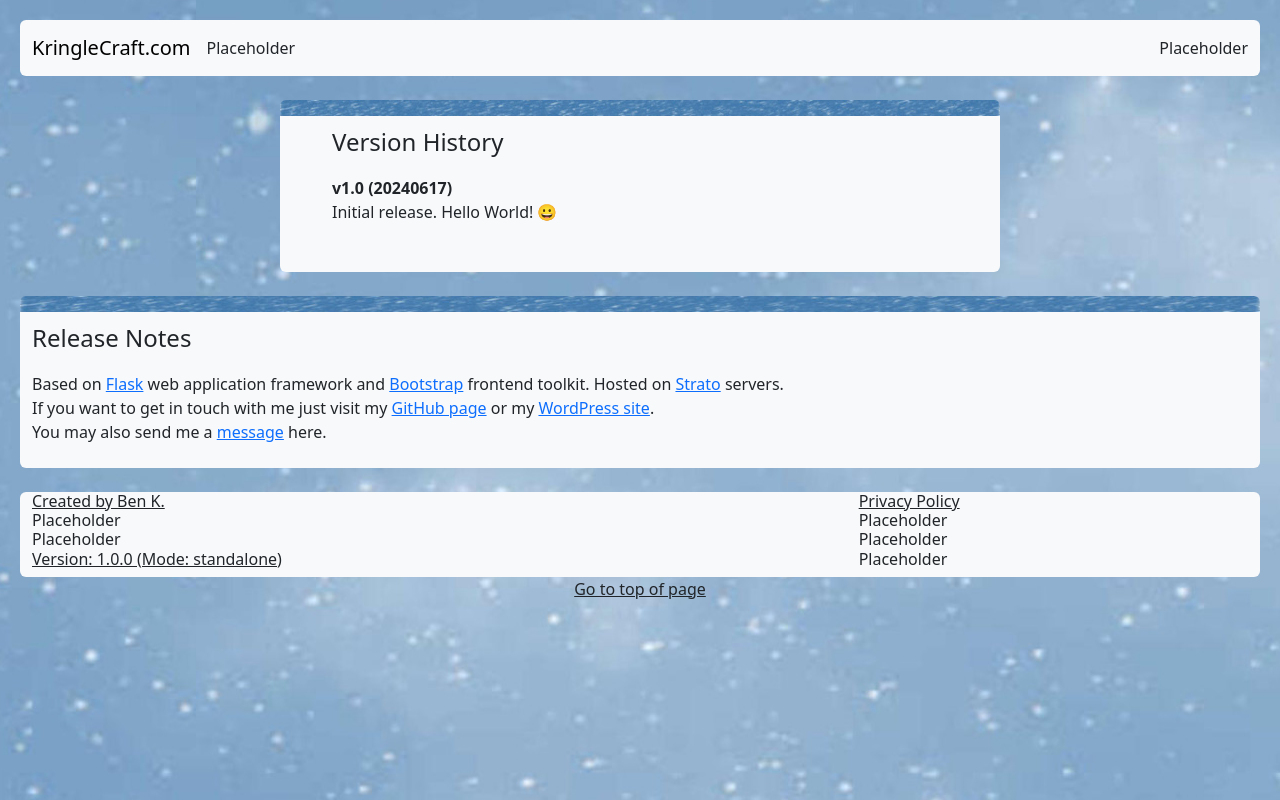
After one commit to benjamin-bk-krueger/kringlecraft, a Flask app: page /release in a window 1280 px wide. The commit adds this page. Run offline with Flask 3, Linux system fonts and the light colour scheme.

Commit message:
Add application configuration and release info page
A new JSON configuration file has been added, and the corresponding functionality to parse this data into the application's settings. Utilized this configuration to display app version and mode in the footer. Additionally, a new 'Release Notes' page has been created to show detailed version information and history.

```diff
--- a/kringlecraft/app.py
+++ b/kringlecraft/app.py
@@ -1,6 +1,8 @@
 import os
 import sys
 import flask
+
+from utils import config_tools
 
 folder = os.path.abspath(os.path.join(os.path.dirname(__file__), '..'))
 sys.path.insert(0, folder)
@@ -10,8 +12,16 @@ app = flask.Flask(__name__)
 
 
 def main():
+    configure_defaults()
     register_blueprints()
     app.run(debug=True)
+
+
+def configure_defaults():
+    cfg = config_tools.parse_config('cfg/kringle.json')
+    for key in cfg['app']:
+        app.config[key] = cfg['app'][key]
+        print(f"Config key: {key}, value: {cfg['app'][key]}")
 
 
 def register_blueprints():
--- /dev/null
+++ b/kringlecraft/cfg/kringle.json
@@ -0,0 +1,7 @@
+{
+  "version": 1,
+  "app": {
+    "mode": "standalone",
+    "version": "1.0.0"
+  }
+}
--- /dev/null
+++ b/kringlecraft/templates/home/release.html
@@ -0,0 +1,27 @@
+{# /release #}
+{% extends 'shared/_layout.html' %}
+
+{% block title %}Release Notes{% endblock %}
+
+{% block content %}
+    <div class="container-fluid c-restricted-md c-header rounded bg-light mt-4 pt-4 pb-4">
+        <div class="container-fluid c-restricted-sm">
+            {#  Show history #}
+            <div class="mb-3 fs-4">Version History</div>
+            <div>
+                <b>v1.0 (20240617)</b><br>
+                Initial release. Hello World! 😀<br><br>
+            </div>
+        </div>
+    </div>
+
+    <div class="container-fluid c-restricted-xxl c-header rounded bg-light mt-4 pt-4 pb-4">
+        {#  Show simple about #}
+        <div class="mb-3 fs-4">Release Notes</div>
+        <div>
+            Based on <a class="link-primary" href="https://palletsprojects.com/p/flask/">Flask</a> web application framework and <a class="link-primary" href="https://getbootstrap.com">Bootstrap</a> frontend toolkit. Hosted on <a class="link-primary" href="https://www.strato.de/">Strato</a> servers.<br>
+            If you want to get in touch with me just visit my <a class="link-primary" href="https://github.com/Benjamin-BK-Krueger">GitHub page</a> or my <a class="link-primary" href="https://blk8.de">WordPress site</a>.<br>
+            You may also send me a <a href="{{ url_for('home.index')}}">message</a> here.
+        </div>
+    </div>
+{% endblock %}
--- a/kringlecraft/templates/shared/_layout.html
+++ b/kringlecraft/templates/shared/_layout.html
@@ -67,7 +67,7 @@
                             <a class="link-dark" href="https://www.blk8.de/">Created by Ben K.</a><br>
                             Placeholder<br>
                             Placeholder<br>
-                            Placeholder
+                            <a class="link-dark" href="{{ url_for('home.release')}}">Version: {{ config['version'] }} (Mode: {{ config['mode'] }})</a>
                         </h6>
                     </div>
                     <div class="col-lg-4 col-md-4 col-sm-12">
--- a/kringlecraft/views/home_views.py
+++ b/kringlecraft/views/home_views.py
@@ -13,3 +13,9 @@ def index():
 @blueprint.route('/privacy')
 def privacy():
     return flask.render_template('home/privacy.html')
+
+
+# Show information about all major releases
+@blueprint.route('/release')
+def release():
+    return flask.render_template('home/release.html')
```
Also changed, not shown: kringlecraft/utils/config_tools.py (added, +20 -0 lines), kringlecraft/utils/__init__.py (added).
